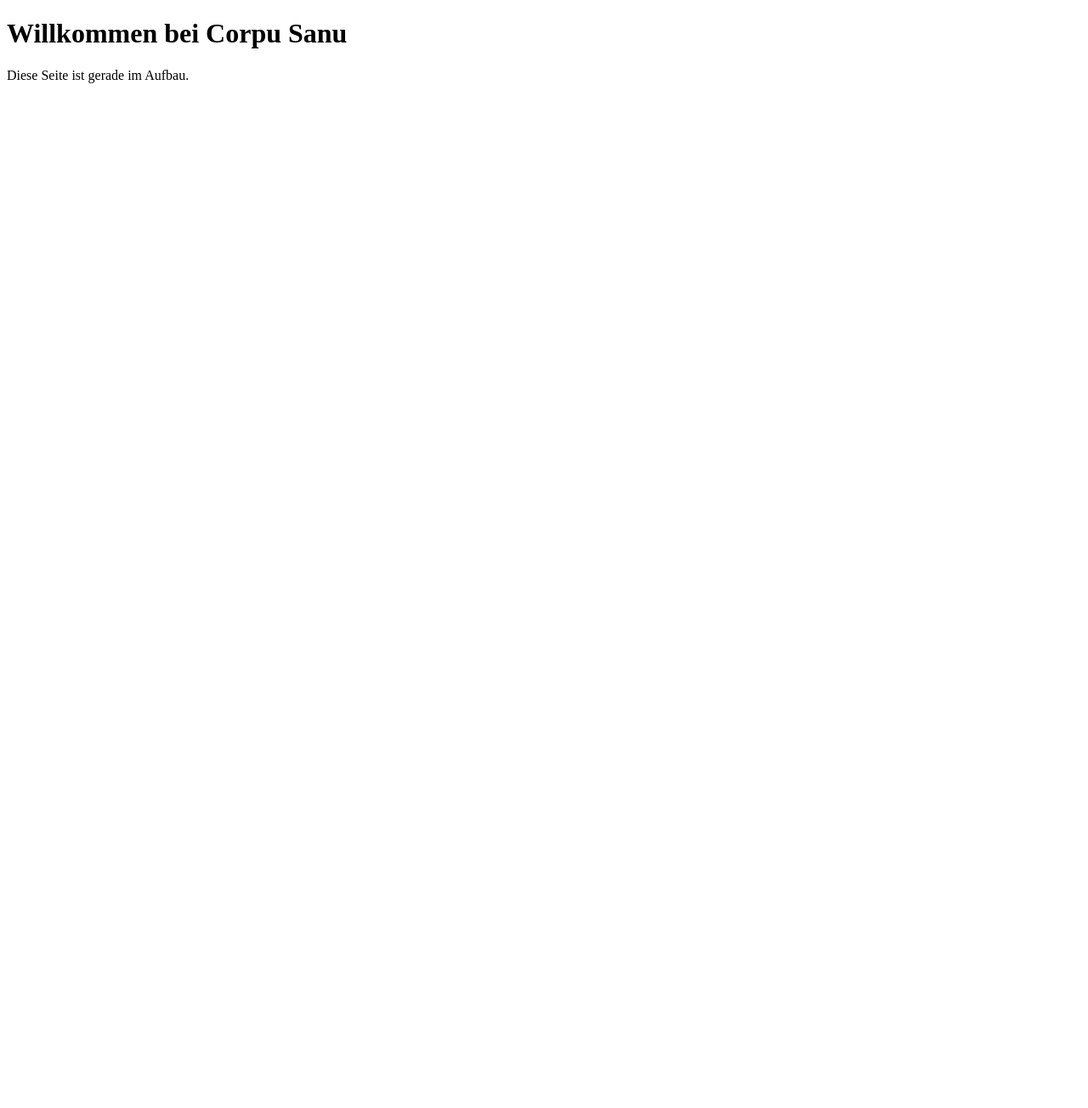
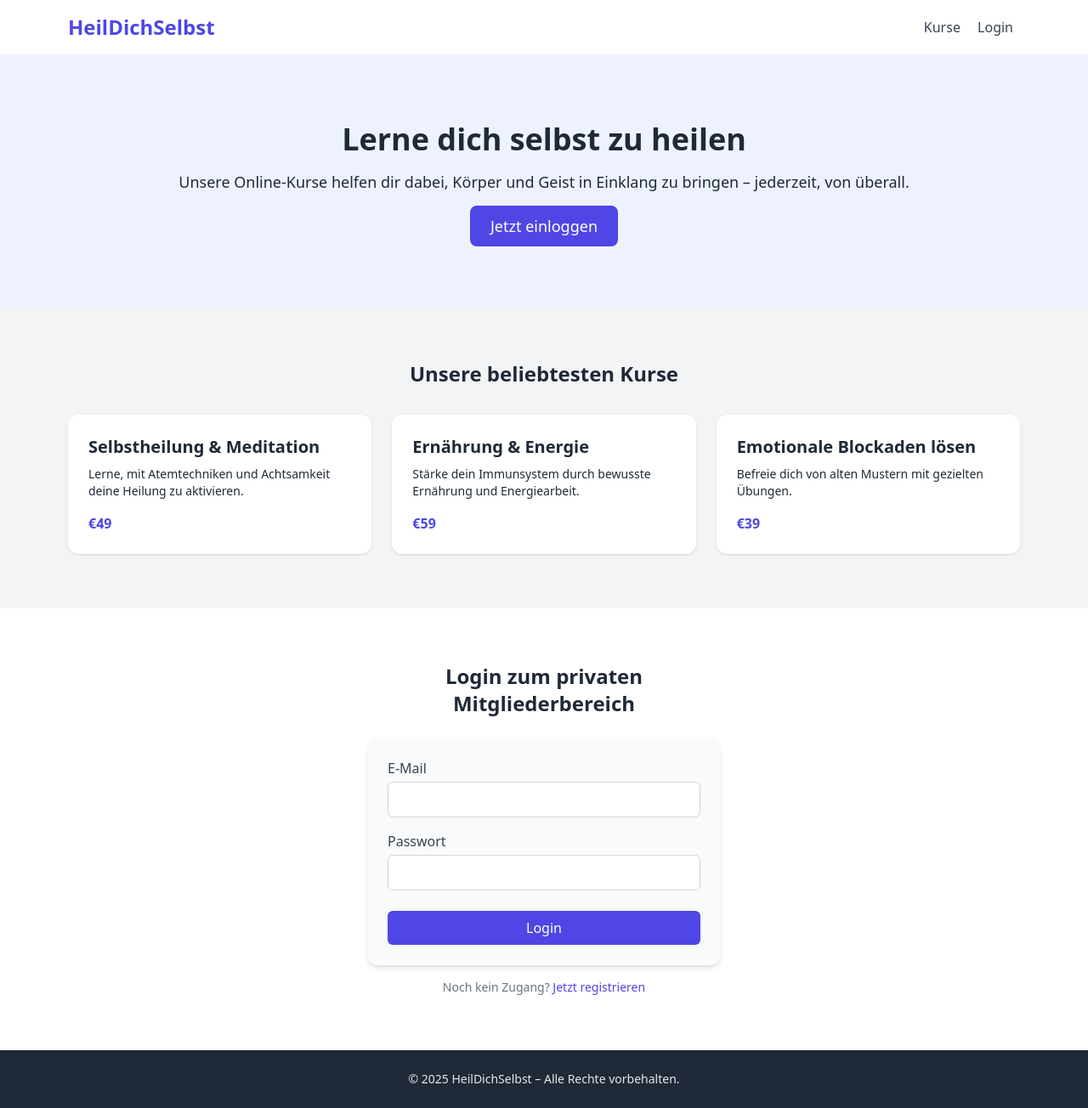
Before and after one commit to Loeschi/corpusanu-site, a plain HTML site: page index.html in a window 1280 px wide. Shown: the whole page at 85% size. Before the commit the page ends 800 px from the top, so only its background shows below. Drawn offline with nearby package versions, Linux system fonts and the light colour scheme.

Commit message:
Update index.html
First site

```diff
--- a/index.html
+++ b/index.html
@@ -1,11 +1,81 @@
 <!DOCTYPE html>
+
 <html lang="de">
 <head>
-  <meta charset="UTF-8">
-  <title>Corpu Sanu</title>
+  <meta charset="UTF-8" />
+  <meta name="viewport" content="width=device-width, initial-scale=1.0" />
+  <title>Selbstheilungs-Kurse</title>
+  <script src="https://cdn.tailwindcss.com"></script>
 </head>
-<body>
-  <h1>Willkommen bei Corpu Sanu</h1>
-  <p>Diese Seite ist gerade im Aufbau.</p>
+<body class="bg-gray-100 text-gray-800">
+
+  <!-- Navigation -->
+  <header class="bg-white shadow">
+    <div class="max-w-6xl mx-auto px-4 py-4 flex justify-between items-center">
+      <h1 class="text-2xl font-bold text-indigo-600">HeilDichSelbst</h1>
+      <nav>
+        <a href="#kurse" class="text-gray-700 hover:text-indigo-600 mx-2">Kurse</a>
+        <a href="#login" class="text-gray-700 hover:text-indigo-600 mx-2">Login</a>
+      </nav>
+    </div>
+  </header>
+
+  <!-- Hero Section -->
+  <section class="bg-indigo-50 py-20">
+    <div class="max-w-4xl mx-auto text-center">
+      <h2 class="text-4xl font-bold mb-4">Lerne dich selbst zu heilen</h2>
+      <p class="text-lg mb-6">Unsere Online-Kurse helfen dir dabei, Körper und Geist in Einklang zu bringen – jederzeit, von überall.</p>
+      <a href="#login" class="bg-indigo-600 text-white px-6 py-3 rounded-lg text-lg hover:bg-indigo-700 transition">Jetzt einloggen</a>
+    </div>
+  </section>
+
+  <!-- Kursübersicht -->
+  <section id="kurse" class="py-16">
+    <div class="max-w-6xl mx-auto px-4">
+      <h3 class="text-2xl font-bold mb-8 text-center">Unsere beliebtesten Kurse</h3>
+      <div class="grid grid-cols-1 md:grid-cols-3 gap-6">
+        <div class="bg-white p-6 rounded-xl shadow hover:shadow-lg transition">
+          <h4 class="text-xl font-semibold mb-2">Selbstheilung & Meditation</h4>
+          <p class="text-sm mb-4">Lerne, mit Atemtechniken und Achtsamkeit deine Heilung zu aktivieren.</p>
+          <span class="text-indigo-600 font-bold">€49</span>
+        </div>
+        <div class="bg-white p-6 rounded-xl shadow hover:shadow-lg transition">
+          <h4 class="text-xl font-semibold mb-2">Ernährung & Energie</h4>
+          <p class="text-sm mb-4">Stärke dein Immunsystem durch bewusste Ernährung und Energiearbeit.</p>
+          <span class="text-indigo-600 font-bold">€59</span>
+        </div>
+        <div class="bg-white p-6 rounded-xl shadow hover:shadow-lg transition">
+          <h4 class="text-xl font-semibold mb-2">Emotionale Blockaden lösen</h4>
+          <p class="text-sm mb-4">Befreie dich von alten Mustern mit gezielten Übungen.</p>
+          <span class="text-indigo-600 font-bold">€39</span>
+        </div>
+      </div>
+    </div>
+  </section>
+
+  <!-- Login Bereich -->
+  <section id="login" class="bg-white py-16">
+    <div class="max-w-md mx-auto px-4">
+      <h3 class="text-2xl font-bold text-center mb-6">Login zum privaten Mitgliederbereich</h3>
+      <form class="bg-gray-50 p-6 rounded-xl shadow-md">
+        <label class="block mb-4">
+          <span class="text-gray-700">E-Mail</span>
+          <input type="email" name="email" required class="w-full mt-1 p-2 border border-gray-300 rounded-md" />
+        </label>
+        <label class="block mb-6">
+          <span class="text-gray-700">Passwort</span>
+          <input type="password" name="password" required class="w-full mt-1 p-2 border border-gray-300 rounded-md" />
+        </label>
+        <button type="submit" class="w-full bg-indigo-600 text-white py-2 rounded-md hover:bg-indigo-700 transition">Login</button>
+      </form>
+      <p class="text-center text-sm text-gray-500 mt-4">Noch kein Zugang? <a href="#" class="text-indigo-600">Jetzt registrieren</a></p>
+    </div>
+  </section>
+
+  <!-- Footer -->
+  <footer class="bg-gray-800 text-gray-200 py-6 text-center text-sm">
+    &copy; 2025 HeilDichSelbst – Alle Rechte vorbehalten.
+  </footer>
+
 </body>
 </html>
```
